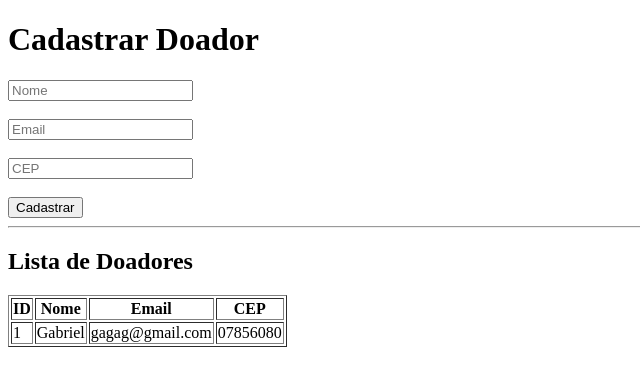
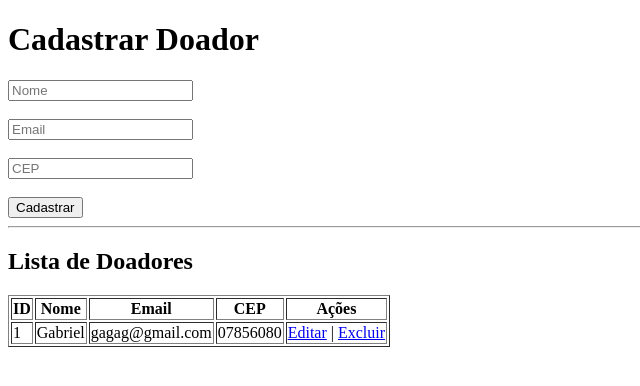
Before and after one commit to gabriell-andrade/conecta-doacao, a Flask app: page /doadores in a window 1280 px wide. Shown: the top 386 px of the page, without its empty margins (0-640 px from the left). Run offline with Flask 3, Linux system fonts and the light colour scheme; data comes from the database, SQL or seed files in the repository; both versions use the stored data as it was after the commit.

Commit message:
feat: implementa CRUD completo de doadores

```diff
--- a/app/routes.py
+++ b/app/routes.py
@@ -27,3 +27,37 @@ def cadastrar_doador():
     conn.close()
 
     return render_template("doadores.html", doadores=doadores)
+
+
+@main.route("/excluir/<int:id>")
+def excluir_doador(id):
+    conn = get_connection()
+    conn.execute("DELETE FROM doadores WHERE id = ?", (id,))
+    conn.commit()
+    conn.close()
+
+    return redirect("/doadores")
+
+
+@main.route("/editar/<int:id>", methods=["GET", "POST"])
+def editar_doador(id):
+    conn = get_connection()
+
+    if request.method == "POST":
+        nome = request.form["nome"]
+        email = request.form["email"]
+        cep = request.form["cep"]
+
+        conn.execute(
+            "UPDATE doadores SET nome = ?, email = ?, cep = ? WHERE id = ?",
+            (nome, email, cep, id)
+        )
+        conn.commit()
+        conn.close()
+
+        return redirect("/doadores")
+
+    doador = conn.execute("SELECT * FROM doadores WHERE id = ?", (id,)).fetchone()
+    conn.close()
+
+    return render_template("editar.html", doador=doador)
--- a/app/templates/doadores.html
+++ b/app/templates/doadores.html
@@ -25,6 +25,7 @@
             <th>Nome</th>
             <th>Email</th>
             <th>CEP</th>
+            <th>Ações</th>
         </tr>
 
         {% for d in doadores %}
@@ -33,6 +34,10 @@
             <td>{{ d.nome }}</td>
             <td>{{ d.email }}</td>
             <td>{{ d.cep }}</td>
+            <td>
+                <a href="/editar/{{ d.id }}">Editar</a> |
+                <a href="/excluir/{{ d.id }}">Excluir</a>
+            </td>
         </tr>
         {% endfor %}
     </table>
--- a/requirements.txt
+++ b/requirements.txt
@@ -0,0 +1 @@
+Flask
```
Also changed, not shown: app/templates/editar.html (added, +19 -0 lines), database.db, 1 other file.
